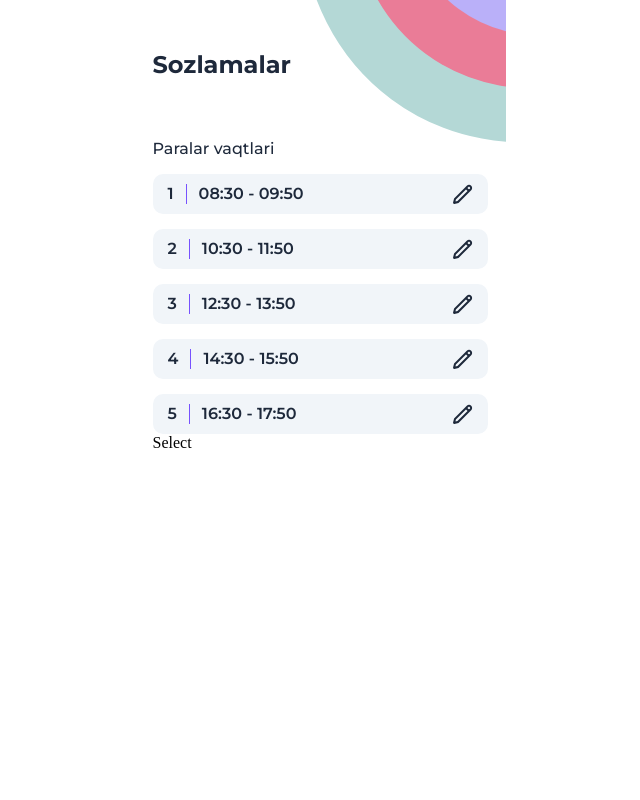
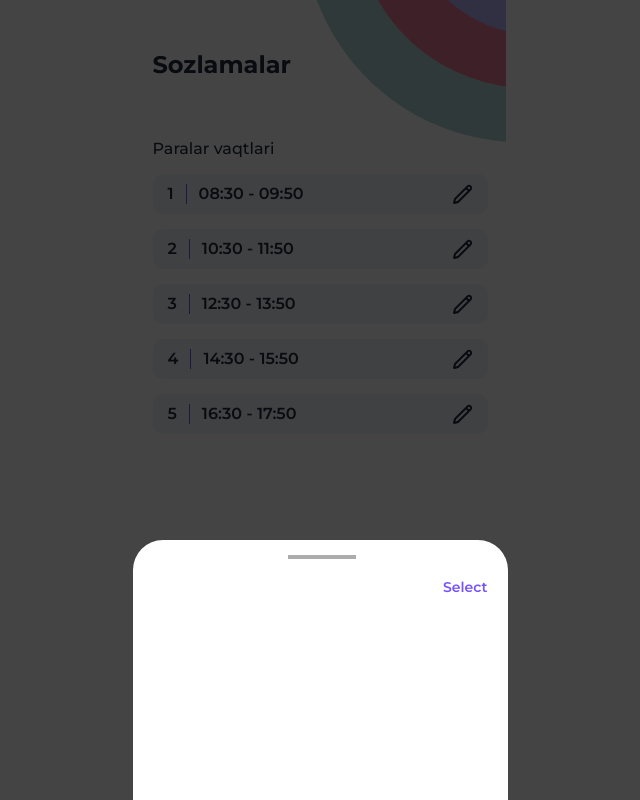
Before and after one commit to Tolkinxon/lesson_schedule, a React (Create React App) app: page /configure-time-lessons in a window 1280 px wide. Both pictures are taken after a click on the picture 782 px from the left and 193 px from the top of the page. Shown: the whole page, without its empty margins (320-960 px from the left). Built offline with nearby package versions, Linux system fonts and the light colour scheme; data requests are answered from the project's data file.

Commit message:
editing finished

```diff
--- a/src/components/ConfigureTimeLessons.jsx
+++ b/src/components/ConfigureTimeLessons.jsx
@@ -4,6 +4,8 @@ import { useHttp }  from '../hooks/useHttp';
 
 
 const ConfigureTimeLessons = () => {
+
+    const [isOpenEditTimeSection, setIsOpenEditTimeSection] = useState(false)
 
     const { request } = useHttp()
 
@@ -23,7 +25,7 @@ const ConfigureTimeLessons = () => {
 
 
     const elements = timeLessonsList.map((item, idx) => {
-       return <ConfigureTimeLessonsItem item={ item } idx={ idx } />
+       return <ConfigureTimeLessonsItem item={ item } idx={ idx } setIsOpenEditTimeSection={setIsOpenEditTimeSection}/>
     })
 
 
@@ -44,13 +46,12 @@ const ConfigureTimeLessons = () => {
                         { elements }
                     </ul>
                 </div>
-            </section>
 
-            <section className='editing-time'>
-                <div className='container editing-time__contaner'>
+                <section className='editing-time' style={{display: isOpenEditTimeSection ? 'block':'none'}}>
+                    <div className='container editing-time__container'>
                         <div className='editing-time__line'></div>
 
-                    <p className='editing-time__text'> Select </p>
+                        <p className='editing-time__text' onClick={() => setIsOpenEditTimeSection(prev => prev = !prev)}> Select </p>
 
                         <div className='editing-time__wrapper'>
                             <ul className='editing-time__start-list'>
@@ -61,10 +62,11 @@ const ConfigureTimeLessons = () => {
 
                             </ul>
                         </div>
+                    </div>
+                </section>
+            </section>
 
-                </div>
 
-            </section>
         </>
      );
 }
--- a/src/components/ConfigureTimeLessonsItem.jsx
+++ b/src/components/ConfigureTimeLessonsItem.jsx
@@ -1,6 +1,6 @@
 import pen from './../assets/pen.svg'
 
-const ConfigureTimeLessonsItem = ({ item, idx }) => {
+const ConfigureTimeLessonsItem = ({ item, idx, setIsOpenEditTimeSection }) => {
 
     return (
         <li className='configure__item'>
@@ -12,7 +12,7 @@ const ConfigureTimeLessonsItem = ({ item, idx }) => {
                 { item }
             </p>
 
-            <img className='configure__item-pen' src={pen} alt="there is a pen for edit time lesson" />
+            <img className='configure__item-pen' src={pen} alt="there is a pen for edit time lesson" onClick={() => setIsOpenEditTimeSection(prev => prev = !prev)}/>
         </li>
      );
 }
--- a/src/css/index.css
+++ b/src/css/index.css
@@ -872,4 +872,46 @@ h1, h2, h3, h4, h5, h6, p {
   top: 50%;
   transform: translateY(-50%);
   cursor: pointer;
+}
+
+.editing-time {
+  position: absolute;
+  display: flex;
+  flex-direction: column;
+  top: 0px;
+  width: 100%;
+  height: 100%;
+  background-color: rgba(0, 0, 0, 0.733);
+}
+.editing-time__container {
+  margin-top: calc(100vh - 260px);
+  width: 100%;
+  height: 260px;
+  padding-top: 15px;
+  padding-left: 24px;
+  padding-right: 20px;
+  display: flex;
+  flex-direction: column;
+  align-items: center;
+  border-radius: 30px 30px 0px 0px;
+  background-color: white;
+}
+.editing-time__line {
+  width: 68px;
+  border: 2px solid #ACACAC;
+  margin-bottom: 20px;
+}
+.editing-time__text {
+  width: 100%;
+  text-align: right;
+  font-family: "Montserrat", sans-serif;
+  font-size: 14px;
+  font-weight: 600;
+  line-height: 17.07px;
+  color: #7752FE;
+  margin-bottom: 26px;
+  cursor: pointer;
+}
+.editing-time__wrapper {
+  display: flex;
 }/*# sourceMappingURL=index.css.map */
--- /dev/null
+++ b/src/scss/all-components/_editing-time.scss
@@ -0,0 +1,52 @@
+.editing-time {
+    position: absolute;
+    display: flex;
+    flex-direction: column;
+    top: 0px;
+    width: 100%;
+    height: 100%;
+    background-color: rgba(0, 0, 0, 0.733);
+
+
+    &__container {
+        margin-top: calc(100vh - 260px);
+        width: 100%;
+        height: 260px;
+        padding-top: 15px;
+        padding-left: 24px;
+        padding-right: 20px;
+        display: flex;
+        flex-direction: column;
+        align-items: center;
+        border-radius: 30px 30px 0px 0px;
+        background-color: white;
+    }
+
+    &__line {
+        width: 68px;
+        border: 2px solid #ACACAC;
+        margin-bottom: 20px;
+    }
+
+    &__text {
+        width: 100%;
+        text-align: right;
+        font-family: 'Montserrat', sans-serif;
+        font-size: 14px;
+        font-weight: 600;
+        line-height: 17.07px;
+        color: #7752FE;
+        margin-bottom: 26px;
+        cursor: pointer;
+    }
+
+    &__wrapper {
+        display: flex;
+    }
+
+    &__start-list {
+    }
+
+    &__end-list {
+    }
+}
--- a/src/scss/all-components/_index.scss
+++ b/src/scss/all-components/_index.scss
@@ -6,3 +6,4 @@
 @import "inputs";
 @import "saving";
 @import "configure";
+@import "editing-time";
```
Also changed, not shown: 1 other file (tests, documents, lock files or other folders). Lines whose indentation alone changed are shown as unchanged.
